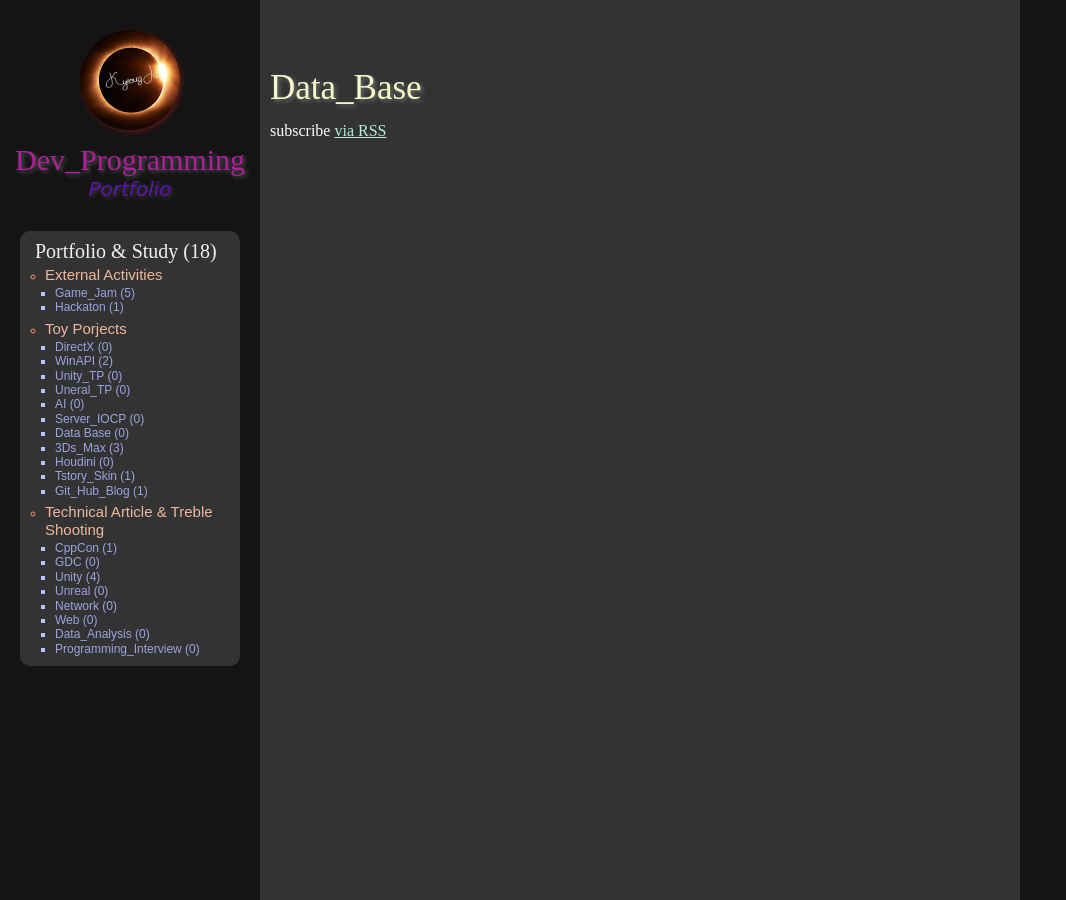
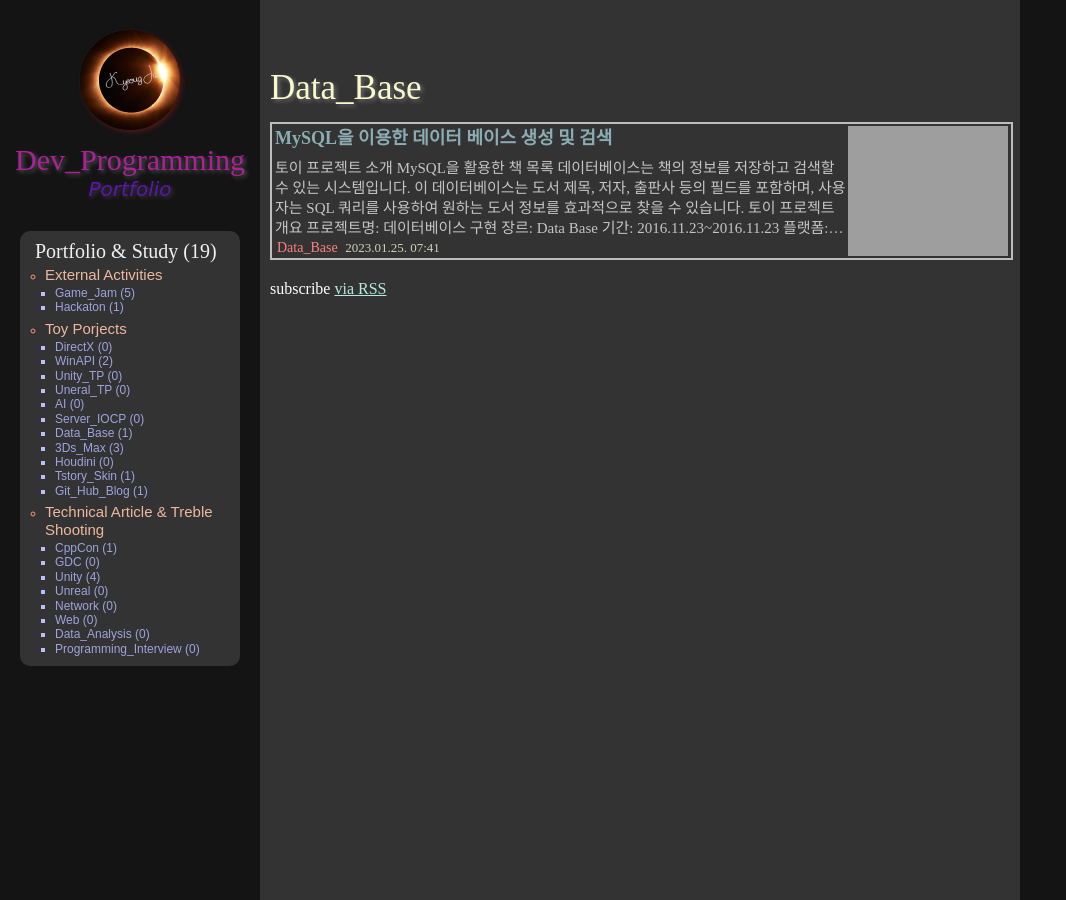
Before and after one commit to kj1241/kj1241.github.io, a Jekyll site: the page built from pages/Toy_Porjects/Data_Base.html, in a window 1280 px wide. Shown: the whole page, without its empty margins (0-1066 px from the left). Built offline with Jekyll 4.4.1, drawn with Linux system fonts in a browser that asks for light colours; grey boxes are pictures that could not be loaded.

Commit message:
Write Data Base in my sql

```diff
--- a/_data/_categories.yml
+++ b/_data/_categories.yml
@@ -22,7 +22,7 @@ categories_list:
         url: /AI/
       - title: Server_IOCP
         url: /Server_IOCP/
-      - title: Data Base
+      - title: Data_Base
         url: /Data_Base/
       - title: 3Ds_Max
         url: /3Ds_Max/
--- /dev/null
+++ b/_posts/Toy Porjects/Data_Base/2023-01-25-Data_Base.markdown
@@ -0,0 +1,62 @@
+---
+layout: post
+title:  "MySQL을 이용한 데이터 베이스 생성 및 검색"
+date:   2023-01-25 16:41:08 +0900
+image: https://github.com/kj1241/kj1241.github.io/assets/22047442/3b8ba998-092a-41d7-86f0-d6230e9d2a35
+toc: true
+categories: [Data_Base]
+tags: [My Sql, Data Base]
+---
+
+<h2><green1_h2> 토이 프로젝트 소개 </green1_h2></h2>
+MySQL을 활용한 책 목록 데이터베이스는 책의 정보를 저장하고 검색할 수 있는 시스템입니다.
+이 데이터베이스는 도서 제목, 저자, 출판사 등의 필드를 포함하며, 사용자는 SQL 쿼리를 사용하여 원하는 도서 정보를 효과적으로 찾을 수 있습니다.
+
+<br>
+<br>
+<h2><green1_h2> 토이 프로젝트 개요 </green1_h2></h2><ul>
+<li><h5><green1_h5>프로젝트명: </green1_h5><span> 데이터베이스 구현 </span></h5></li>
+<li><h5><green1_h5>장르: </green1_h5><span> Data Base  </span></h5></li>
+<li><h5><green1_h5>기간: </green1_h5><span> 2016.11.23~2016.11.23</span></h5></li>
+<li><h5><green1_h5>플랫폼: </green1_h5><span> PC </span></h5></li></ul>
+
+
+<br>
+<br>
+<h2><green1_h2> 팀 구성 </green1_h2></h2><ul>
+<li><h5><green1_h5>Developer(1명): </green1_h5><span> 데이터 베이스 구현, 데이터 저장, 쿼리 검색 </span></h5></li>
+</ul>
+
+<br>
+<h2><green1_h2> 기술 스택 </green1_h2></h2><ul>
+<li><h5><green1_h5>엔진: </green1_h5><span> MySQL </span></h5></li>
+<li><h5><green1_h5>언어: </green1_h5><span> (none) </span></h5></li>
+</ul>
+
+<br>
+<br>
+<h2 ><green1_h2> 토이 프로젝트 특징 </green1_h2></h2>
+1. My SQL 기반으로 Txt파일 쿼리문을 이용하여 데이터 베이스를 생성하고 데이터를 저장하였습니다.
+2. 쿼리문을 이용하여 데이터를 검색하는 방법을 공부하였습니다.
+
+<br>
+<br>
+<h2><green1_h2> 개발자의 역활 및 경험 </green1_h2></h2>
+- **주어진 데이터베이스 제작** <span><red1_error>(전체 게임 제작 기여도: 100%)</red1_error></span>
+    1. crate_db를 생성하여 데이터 저장
+    2. 쿼리문을 이용하여 데이터 베이스 검색
+
+
+<br>
+<h3><green1_h3> 데이터 베이스 과정 화면 </green1_h3></h3>
+![과정 화면](https://github.com/kj1241/kj1241.github.io/assets/22047442/3b8ba998-092a-41d7-86f0-d6230e9d2a35){: width="740" height="400"}
+
+
+<br>
+<br>
+<h2><green1_h2> 결과(성과) 및 데모 </green1_h2></h2>
+<ul>
+<li><h5><green1_h5>성과: </green1_h5><span> 2016년 2학기 데이터베이스 실습 기말 과제 </span></h5></li>
+<li><h5><green1_h5>깃 허브(코드): </green1_h5><span>
+<a href="https://github.com/kj1241/Other-Etc/tree/main/DataBase/">https://github.com/kj1241/Other-Etc/tree/main/DataBase/</a></span></h5></li>
+</ul>
```
